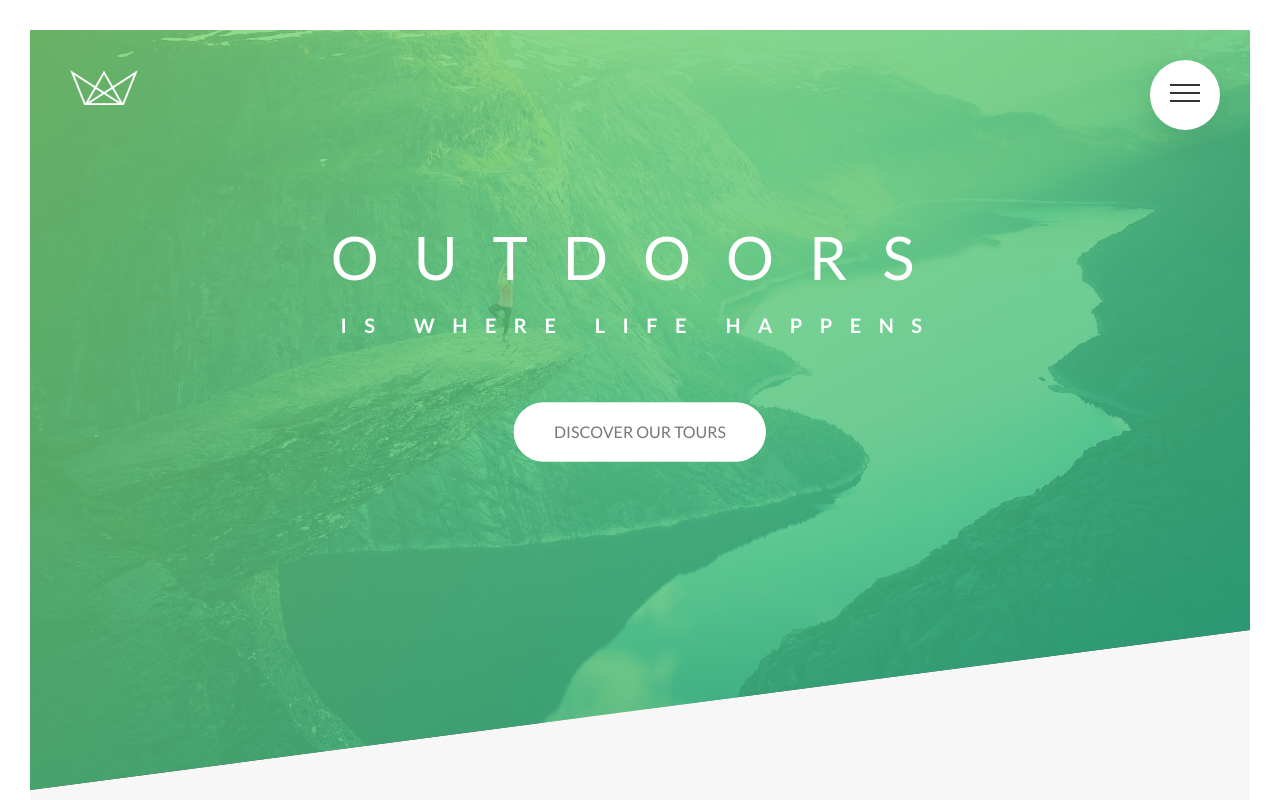
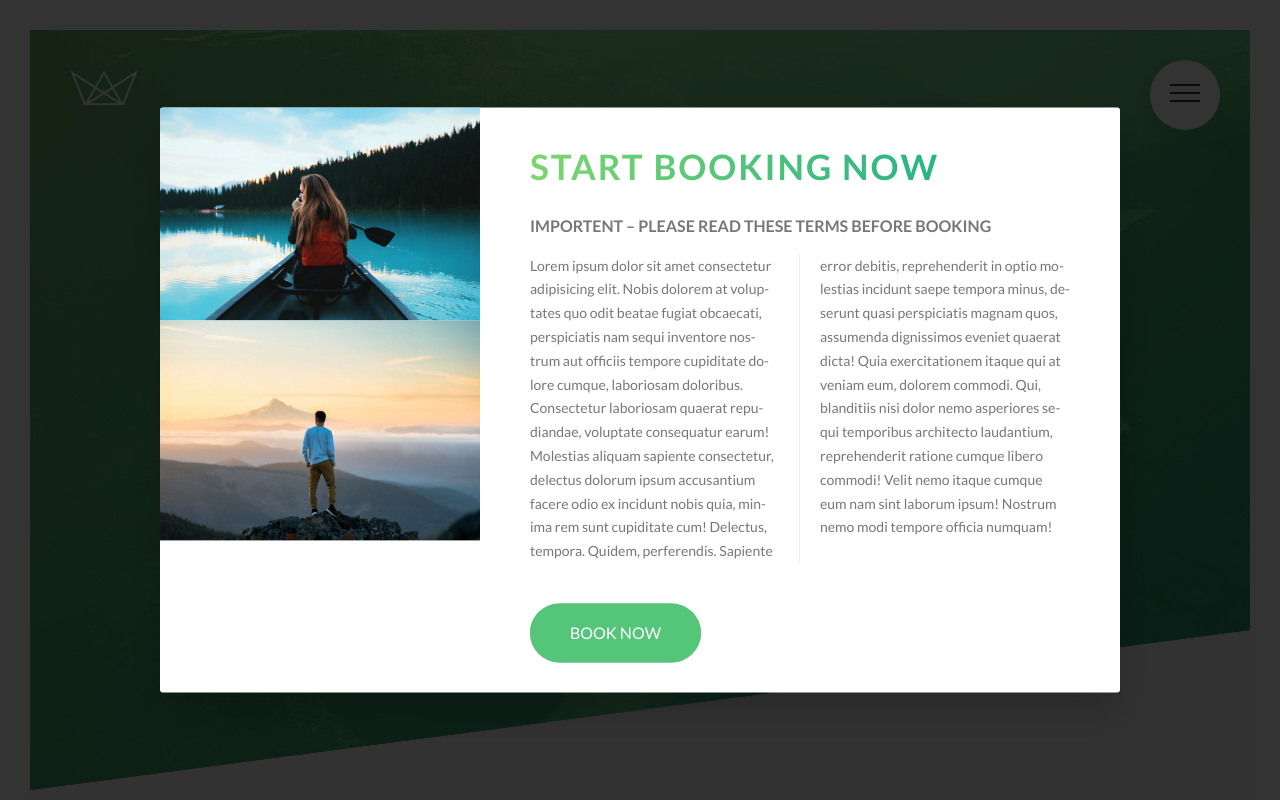
Before and after one commit to kiethohoai/1-natours, a website: page index.html in a window 1280 px wide. Shown: the top 800 px of the page. Drawn offline with Linux system fonts and the light colour scheme.

Commit message:
023 Building a Pure CSS Popup - Part 1

```diff
--- a/index.html
+++ b/index.html
@@ -486,6 +486,42 @@
       </div>
     </footer>
 
+    <div class="popup">
+      <div class="popup__content">
+        <div class="popup__left">
+          <img class="popup__img" src="img/nat-8.jpg" alt="Tour photo" />
+          <img class="popup__img" src="img/nat-9.jpg" alt="Tour photo" />
+        </div>
+
+        <div class="popup__right">
+          <h2 class="heading-secondary u-margin-bottom-small">
+            Start booking now
+          </h2>
+          <h3 class="heading-tertiary u-margin-bottom-small">
+            Importent &ndash; Please read these terms before booking
+          </h3>
+          <p class="popup__text">
+            Lorem ipsum dolor sit amet consectetur adipisicing elit. Nobis
+            dolorem at voluptates quo odit beatae fugiat obcaecati, perspiciatis
+            nam sequi inventore nostrum aut officiis tempore cupiditate dolore
+            cumque, laboriosam doloribus. Consectetur laboriosam quaerat
+            repudiandae, voluptate consequatur earum! Molestias aliquam sapiente
+            consectetur, delectus dolorum ipsum accusantium facere odio ex
+            incidunt nobis quia, minima rem sunt cupiditate cum! Delectus,
+            tempora. Quidem, perferendis. Sapiente error debitis, reprehenderit
+            in optio molestias incidunt saepe tempora minus, deserunt quasi
+            perspiciatis magnam quos, assumenda dignissimos eveniet quaerat
+            dicta! Quia exercitationem itaque qui at veniam eum, dolorem
+            commodi. Qui, blanditiis nisi dolor nemo asperiores sequi temporibus
+            architecto laudantium, reprehenderit ratione cumque libero commodi!
+            Velit nemo itaque cumque eum nam sint laborum ipsum! Nostrum nemo
+            modi tempore officia numquam!
+          </p>
+          <a href="#!" class="btn btn--green">Book now</a>
+        </div>
+      </div>
+    </div>
+
     <!-- GRID
     <section class="grid-test">
       <div class="row">
--- a/sass/abstracts/_mixins.scss
+++ b/sass/abstracts/_mixins.scss
@@ -5,3 +5,10 @@
     clear: both;
   }
 }
+
+@mixin absCenter {
+  position: absolute;
+  top: 50%;
+  left: 50%;
+  transform: translate(-50%, -50%);
+}
--- /dev/null
+++ b/sass/components/_popup.scss
@@ -0,0 +1,58 @@
+.popup {
+  height: 100vh;
+  width: 100%;
+  position: fixed;
+  top: 0;
+  left: 0;
+  background-color: rgba($color-black, .8);
+  z-index: 9999;
+
+  &__content {
+    @include absCenter;
+    width: 75%;
+    background-color: #fff;
+    box-shadow: 0 2rem 4rem rgba($color-black, .2);
+    border-radius: 3px;
+
+    display: table;
+    overflow: hidden;
+
+    // Testing
+    // height: 50rem;
+  }
+
+  &__left {
+    width: 33.333333%;
+    display: table-cell;
+  }
+
+  &__right {
+    width: 66.666666%;
+    display: table-cell;
+    vertical-align: middle;
+    padding: 3rem 5rem;
+  }
+
+  &__img {
+    display: block;
+    width: 100%
+  }
+
+  &__text {
+    font-size: 1.4rem;
+    margin-bottom: 4rem;
+
+    -moz-column-count: 2;
+    -moz-column-gap: 4rem;
+    -moz-column-rule: 1px solid $color-grey-light-2;
+
+    column-count: 2;
+    column-gap: 4rem;
+    column-rule: 1px solid $color-grey-light-2;
+
+    -moz-hyphens: auto;
+    -ms-hyphens: auto;
+    -webkit-hyphens: auto;
+    hyphens: auto;
+  }
+}
--- a/sass/main.scss
+++ b/sass/main.scss
@@ -14,6 +14,7 @@
 @import "components/story";
 @import "components/bg-video";
 @import "components/form";
+@import "components/popup";
 
 @import "layout/header";
 @import "layout/grid";
```
Also changed, not shown: README.MD, css/main.css, 1 other file.
